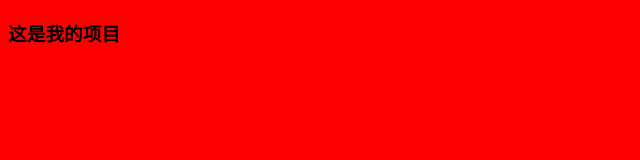
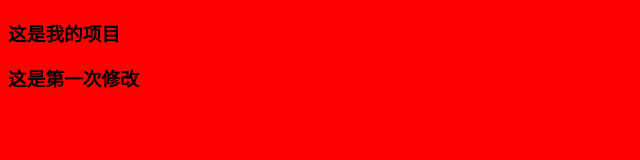
Before and after one commit to dengyuangang/h532app, a plain HTML site: page index.html in a window 1280 px wide. Shown: the whole page, without its empty margins (0-640 px from the left). Drawn offline with Linux system fonts and the light colour scheme.

Commit message:
这是第一次修改

```diff
--- a/index.html
+++ b/index.html
@@ -9,6 +9,7 @@
 
 <body>
     <h3>这是我的项目</h3>
+    <h3>这是第一次修改</h3>
     <script src="assets/js/1.js"></script>
 </body>
 
```
